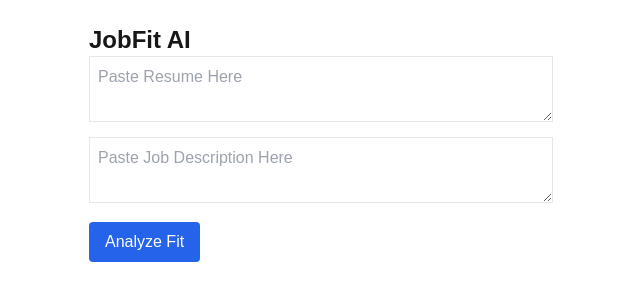
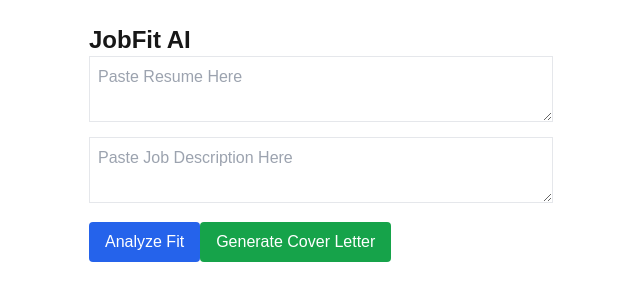
Before and after one commit to JaMotogeek/my-app, a Next.js app: page / in a window 1280 px wide. Shown: the top 300 px of the page, without its empty margins (319-959 px from the left). Built offline with nearby package versions, Linux system fonts and the light colour scheme.

Commit message:
added index and server

```diff
--- a/package.json
+++ b/package.json
@@ -21,6 +21,7 @@
   },
   "devDependencies": {
     "@eslint/eslintrc": "^3",
+    "@types/react": "19.0.8",
     "eslint": "^9",
     "eslint-config-next": "15.1.6",
     "postcss": "^8",
--- a/src/app/page.tsx
+++ b/src/app/page.tsx
@@ -6,6 +6,7 @@ export default function Home() {
   const [jobDescription, setJobDescription] = useState("");
   const [matchScore, setMatchScore] = useState<number | null>(null);
   const [list, setList] = useState<string[] | null>([]);
+  const [coverLetter, setCoverLetter] = useState<number | null>(null);
 
   const analyzeJobFit = async () => {
     const response = await fetch("http://localhost:5001/api/analyze", {
@@ -16,6 +17,16 @@ export default function Home() {
     const data = await response.json();
     setMatchScore(data.matchScore);
     setList(data.list);
+  };
+
+  const generateCoverLetter = async () => {
+    const response = await fetch("http://localhost:5001/api/cover-letter", {
+      method: "POST",
+      headers: { "Content-Type": "application/json" },
+      body: JSON.stringify({ resumeText, jobDescription }),
+    });
+    const data = await response.json();
+    setCoverLetter(data.coverLetter);
   };
 
   return (
@@ -36,6 +47,10 @@ export default function Home() {
       <button onClick={analyzeJobFit} className="mt-3 px-4 py-2 bg-blue-600 text-white rounded">
         Analyze Fit
       </button>
+      <button onClick={generateCoverLetter} className="mt-3 px-4 py-2 bg-green-600 text-white rounded">
+        Generate Cover Letter
+      </button>
+      {coverLetter !== null && <p className="mt-2">Cover Letter: {coverLetter}%</p>}
       {/* {matchScore !== null && <p className="mt-2">Match Score: {matchScore}%</p>} */}
       {list !== null && <ul>
         {list.map((listItem, index) => (
--- a/src/app/server/index.js
+++ b/src/app/server/index.js
@@ -31,5 +31,18 @@ app.post("/api/analyze", async (req, res) => {
   res.json({ matchScore: response.choices[0]?.message?.content || "0", list: list || [] });
 });
 
+app.post("/api/cover-letter", async (req, res) => {
+  const { resumeText, jobDescription } = req.body;
+
+  const prompt = `Write a professional cover letter based on this resume:\n${resumeText}\nFor this job:\n${jobDescription}\n`;
+
+  const response = await openai.chat.completions.create({
+    model: "gpt-4o-mini",
+    messages: [{ role: "system", content: prompt }],
+  });
+
+  res.json({ coverLetter: response.choices[0]?.message?.content });
+});
+
 const PORT = process.env.PORT || 5001;
 app.listen(PORT, () => console.log(`Server running on port ${PORT}`));
```
Also changed, not shown: tsconfig.json (added, +35 -0 lines), 1 other file (tests, documents, lock files or other folders).
